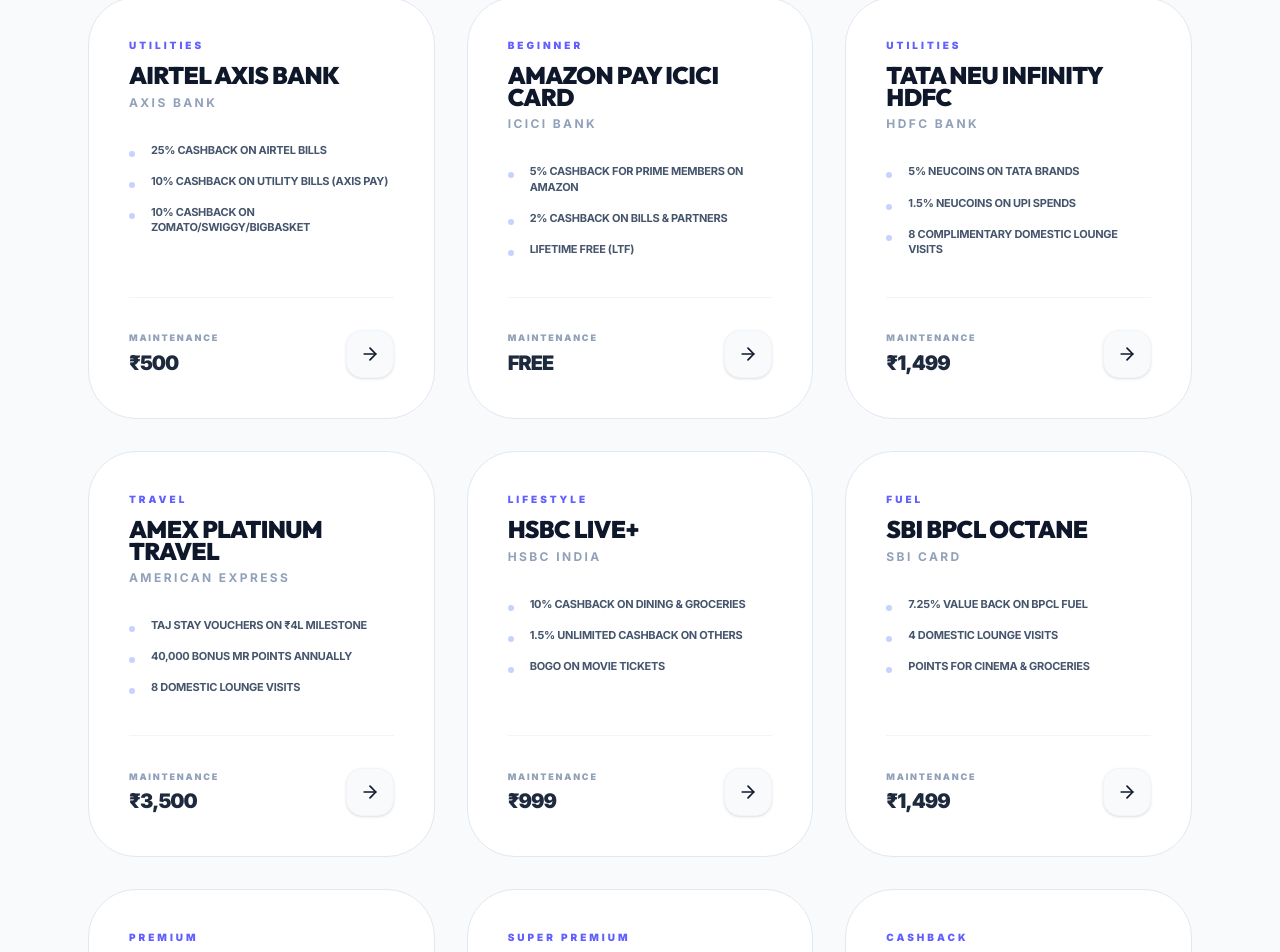
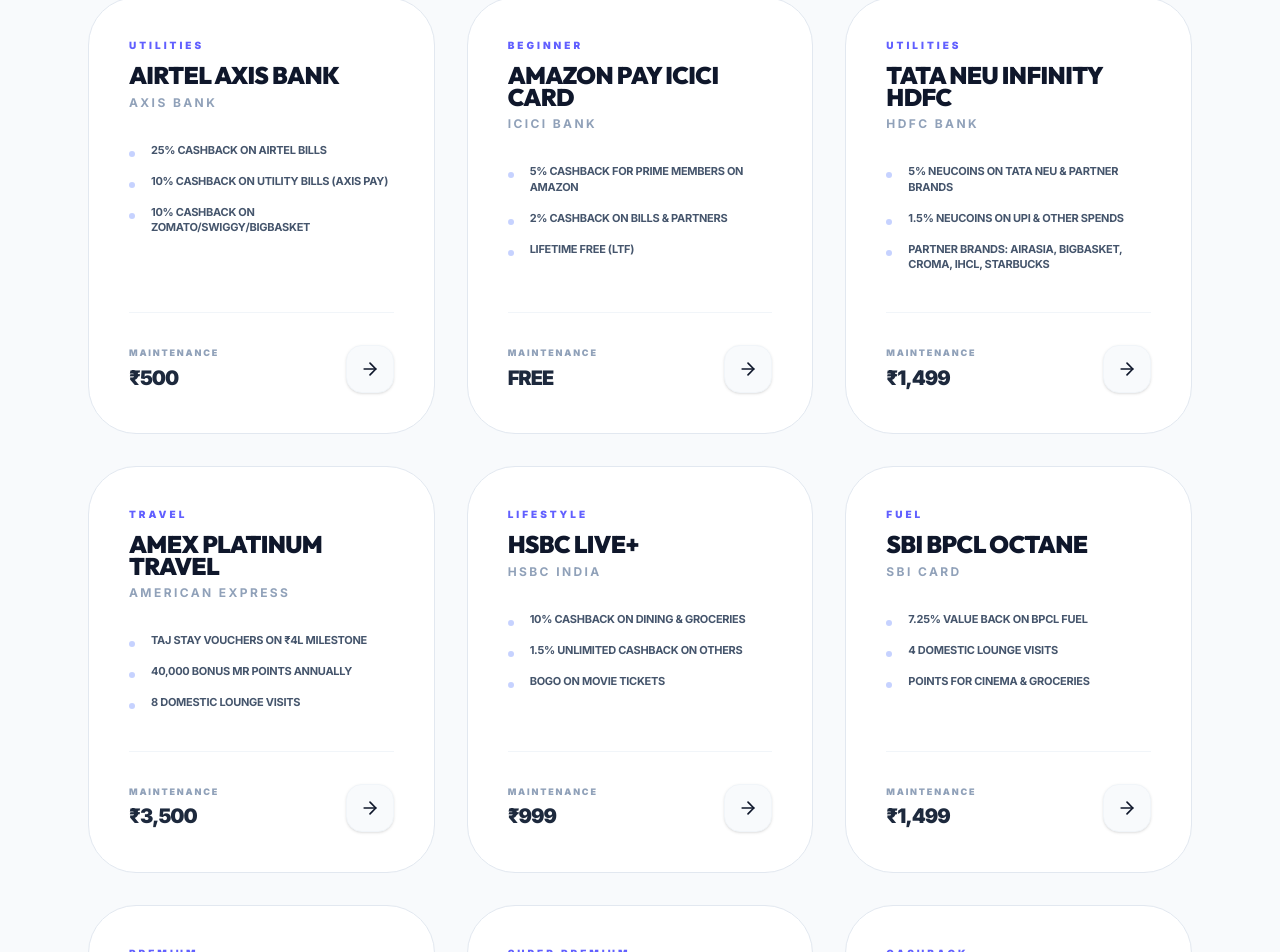
Before and after one commit to anurag-mallick/credit-card, a Next.js app: page /credit-card/ in a window 1280 px wide. Shown: the part 2133-3085 px from the top of the page. Built offline with nearby package versions, Linux system fonts and the light colour scheme.

Commit message:
feat: update Tata Neu Infinity HDFC card details from Dump folder

```diff
--- a/src/data/cards.ts
+++ b/src/data/cards.ts
@@ -169,25 +169,27 @@
     bank: 'HDFC Bank',
     category: 'Utilities',
     benefits: [
-      '5% NeuCoins on Tata Brands',
-      '1.5% NeuCoins on UPI Spends',
+      '5% NeuCoins on Tata Neu & partner brands',
+      '1.5% NeuCoins on UPI & Other Spends',
+      'Partner Brands: AirAsia, BigBasket, Croma, IHCL, Starbucks',
       '8 Complimentary Domestic Lounge visits',
     ],
-    pros: ['Versatile for Tata ecosystem (BigBasket, 1mg, Croma)', 'Best for RuPay UPI rewards', 'Good lounge access'],
+    pros: ['Versatile for Tata ecosystem', 'Best for RuPay UPI rewards', 'Good lounge access'],
     cons: ['NeuCoins expire', 'Restricted to Tata ecosystem redemption', 'UPI rewards capped'],
-    limits: 'UPI rewards capped at 500 NeuCoins per month.',
+    limits: 'UPI rewards capped at 500 NeuCoins per month. 1.5% Rewards on non-Tata spends.',
     image: 'https://www.hdfcbank.com/content/api/contentstream-id/723fb80a-2dde-42a3-9793-7ae1be57c87f/tata-neu-infinity.png',
     annualFee: 1499,
     joiningFee: 1499,
     waiveCondition: 'Waived on ₹3 Lakh annual spend',
     bestFor: 'UPI & Tata Shoppers',
     rating: 4.7,
-    welcomeBonus: '1,499 NeuCoins on 1st transaction within 30 days.',
+    welcomeBonus: '1,499 NeuCoins on 1st transaction on Tata Neu App within 30 days.',
     eligibility: ['Income: ₹1 Lakh+ monthly', 'Age: 21-60 years'],
     feesAndCharges: {
       'Joining Fee': '₹1,499 + GST',
       'Annual Fee': '₹1,499 + GST',
-      'UPI Rewards': '1.5% NeuCoins'
+      'Finance Charges': '3.49% per month (41.88% annually)',
+      'Forex Markup': '2% + GST'
     }
   },
   {
```
